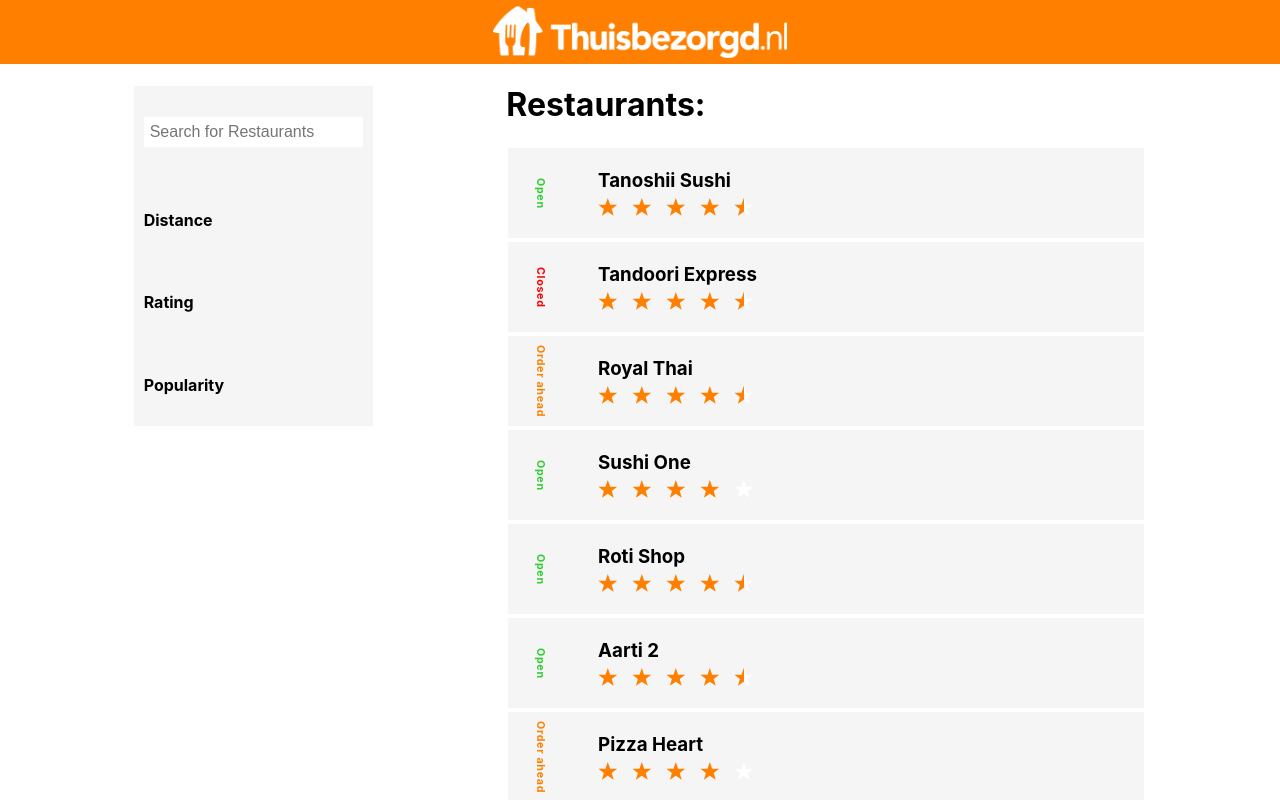
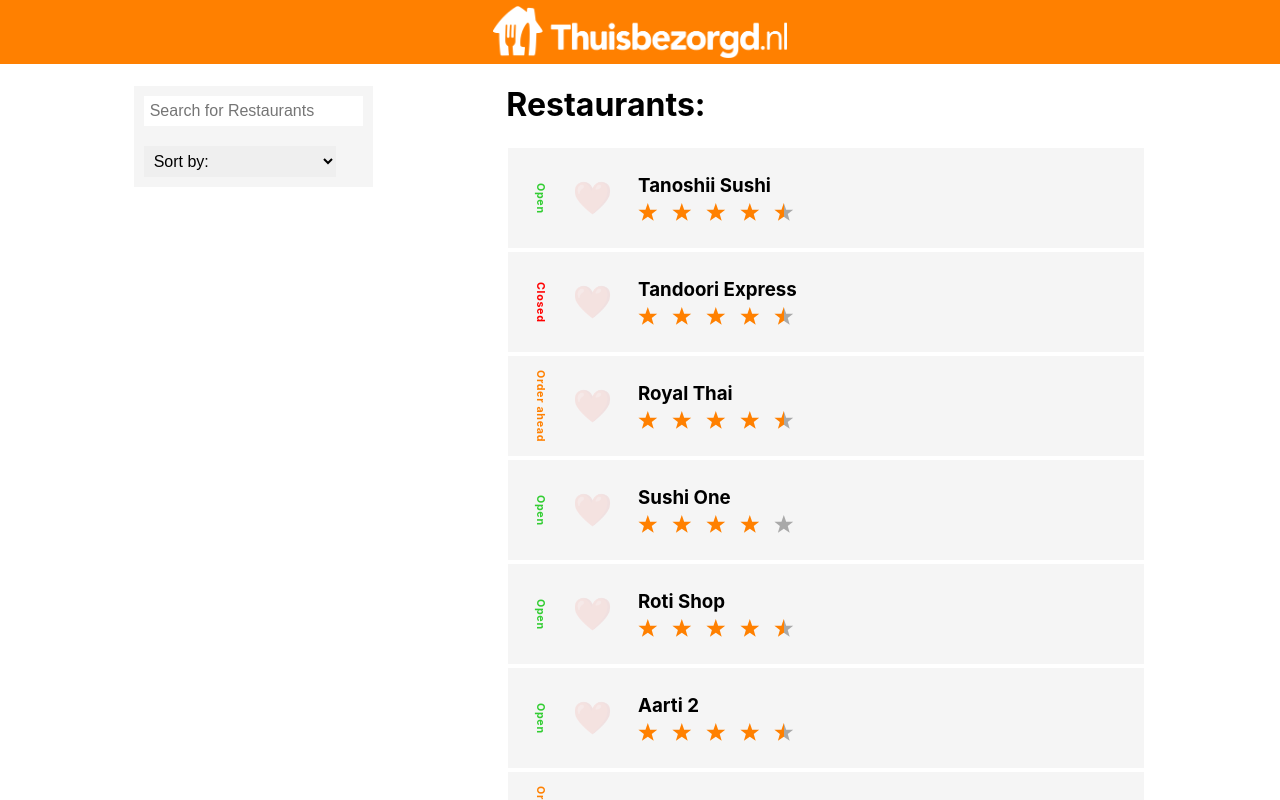
Before and after one commit to kemenyadi/restaurant-list, a React (Create React App) app: page / in a window 1280 px wide. Shown: the top 800 px of the page. Built offline with nearby package versions, Linux system fonts and the light colour scheme.

Commit message:
added likes

```diff
--- a/src/App.css
+++ b/src/App.css
@@ -1,5 +1,9 @@
 :root {
   --TAorange: #ff8000;
+  --starEmptyColor: rgb(169, 169, 169);
+  --starDimension: 20px;
+  --likeOpacity: 1;
+  --unlikeOpacity: 0.1;
 }
 
 .App {
@@ -27,7 +31,7 @@
 }
 
 .Card {
-  height: 90px;
+  height: 100px;
   margin: 2px;
   padding-left: 2vw;
   padding-right: 2vw;
@@ -52,7 +56,17 @@
   margin: 0px;
   writing-mode: vertical-rl;
   text-orientation: mixed;
-  margin-right: 4vw;
+  margin-right: 2vw;
+}
+
+.cardMiddle {
+  margin-right: 2vw;
+  font-size: 24pt;
+  opacity: var(--unlikeOpacity);
+}
+
+.cardMiddle:hover {
+  opacity: var(--likeOpacity);
 }
 
 .green {
@@ -85,8 +99,13 @@
   background-color: whitesmoke;
 }
 
-.Filters-item input {
+.Filters-item input,
+.Filters-item select {
   border: 0;
   padding: 6px;
   font-size: 12pt;
 }
+
+.bold {
+  font-weight: bold;
+}
--- a/src/components/Card.js
+++ b/src/components/Card.js
@@ -9,20 +9,28 @@
   }
 
   ColorStatus(status) {
+    let className;
+
     switch (status) {
       case "open":
-        return <div className="green">{Capitalize(status)}</div>;
+        className = "green";
+        break;
       case "order ahead":
-        return <div className="orange">{Capitalize(status)}</div>;
+        className = "orange";
+        break;
       case "closed":
-        return <div className="red">{Capitalize(status)}</div>;
+        className = "red";
+        break;
     }
+    return <div className={className}>{Capitalize(status)}</div>;
   }
 
   render() {
-    const TAorange = getComputedStyle(document.body).getPropertyValue(
-      "--TAorange"
-    );
+    const bodyStyle = getComputedStyle(document.body),
+      TAorange = bodyStyle.getPropertyValue("--TAorange"),
+      starDimension = bodyStyle.getPropertyValue("--starDimension"),
+      starEmptyColor = bodyStyle.getPropertyValue("--starEmptyColor"),
+      likeOpacity = bodyStyle.getPropertyValue("--likeOpacity");
     let restaurant = this.props.restaurant;
 
     return (
@@ -30,12 +38,23 @@
         <div>
           <h6>{this.ColorStatus(restaurant.status)}</h6>
         </div>
+        <div
+          onClick={() => this.props.handleLike(restaurant.name)}
+          className="cardMiddle"
+          style={{
+            opacity: this.props.likedRestaurants.includes(restaurant.name)
+              ? likeOpacity
+              : undefined
+          }}
+        >
+          ❤️
+        </div>
         <div>
           <h3>{restaurant.name}</h3>
           <StarRatings
             rating={restaurant.sortingValues.ratingAverage}
-            starDimension="20px"
-            starEmptyColor="white"
+            starDimension={starDimension}
+            starEmptyColor={starEmptyColor}
             starRatedColor={TAorange}
           />
         </div>
--- a/src/components/Content.js
+++ b/src/components/Content.js
@@ -6,11 +6,12 @@
 class Content extends React.Component {
   constructor(props) {
     super(props);
-    this.state = { searchField: "" };
-    this.handleChangeField = this.handleChangeField.bind(this);
+    this.state = { searchField: "", sortField: "", likedRestaurants: [] };
+    this.handleFieldChange = this.handleFieldChange.bind(this);
+    this.handleLike = this.handleLike.bind(this);
   }
 
-  handleChangeField(event) {
+  handleFieldChange(event) {
     const value = event.target.value,
       name = event.target.name;
 
@@ -19,14 +20,33 @@
     });
   }
 
+  handleLike(restaurantID) {
+    if (!this.state.likedRestaurants.includes(restaurantID)) {
+      this.setState({
+        likedRestaurants: this.state.likedRestaurants.concat([restaurantID])
+      });
+    } else {
+      this.setState({
+        likedRestaurants: this.state.likedRestaurants.filter(
+          item => item !== restaurantID
+        )
+      });
+    }
+  }
+
   render() {
     return (
       <div className="Content">
         <Filters
           searchField={this.state.searchField}
-          onSearchFieldChange={this.handleChangeField}
+          handleFieldChange={this.handleFieldChange}
+          sortField={this.state.sortField}
         />
-        <Dashboard searchField={this.state.searchField} />
+        <Dashboard
+          searchField={this.state.searchField}
+          handleLike={this.handleLike}
+          likedRestaurants={this.state.likedRestaurants}
+        />
       </div>
     );
   }
--- a/src/components/Dashboard.js
+++ b/src/components/Dashboard.js
@@ -27,7 +27,13 @@
   render() {
     let cards = [];
     this.processJSON().forEach((restaurant, key) => {
-      cards.push(<Card restaurant={restaurant} />);
+      cards.push(
+        <Card
+          restaurant={restaurant}
+          handleLike={this.props.handleLike}
+          likedRestaurants={this.props.likedRestaurants}
+        />
+      );
     });
     return (
       <div className="Dashboard">
--- a/src/components/Filters.js
+++ b/src/components/Filters.js
@@ -10,25 +10,34 @@
     return (
       <div className="Filters">
         <div className="Filters-item">
-          <h4>
           <input
             className="inputField"
             type="text"
             name="searchField"
             value={this.props.searchField}
             placeholder="Search for Restaurants"
-              onChange={this.props.onSearchFieldChange}
+            onChange={this.props.handleFieldChange}
           />
-          </h4>
         </div>
         <div className="Filters-item">
-          <h4>Distance</h4>
-        </div>
-        <div className="Filters-item">
-          <h4>Rating</h4>
-        </div>
-        <div className="Filters-item">
-          <h4>Popularity</h4>
+          <select
+            value={this.props.sortField}
+            className=""
+            name="sortField"
+            onChange={this.props.handleFieldChange}
+          >
+            <option className="bold" value="" selected>
+              Sort by:
+            </option>
+            <option value="bestMatch">Best Match</option>
+            <option value="newest">Newest</option>
+            <option value="ratingAverage">Rating Average</option>
+            <option value="distance">Distance</option>
+            <option value="popularity">Popularity</option>
+            <option value="averageProductPrice">Average Product Price</option>
+            <option value="deliveryCosts">Delivery Costs</option>
+            <option value="minimumCosts">Minimum Costs</option>
+          </select>
         </div>
       </div>
     );
```
Lines whose indentation alone changed are shown as unchanged.
